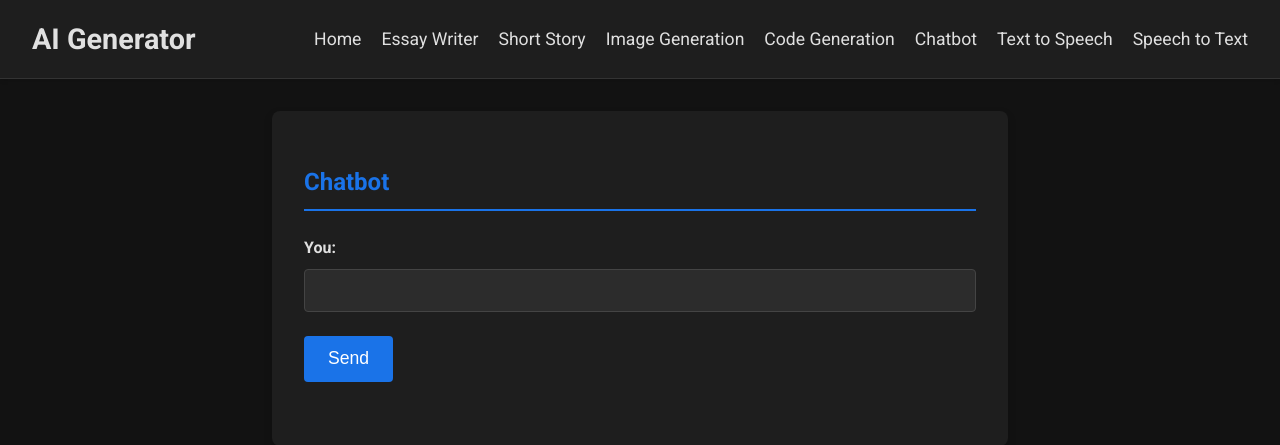
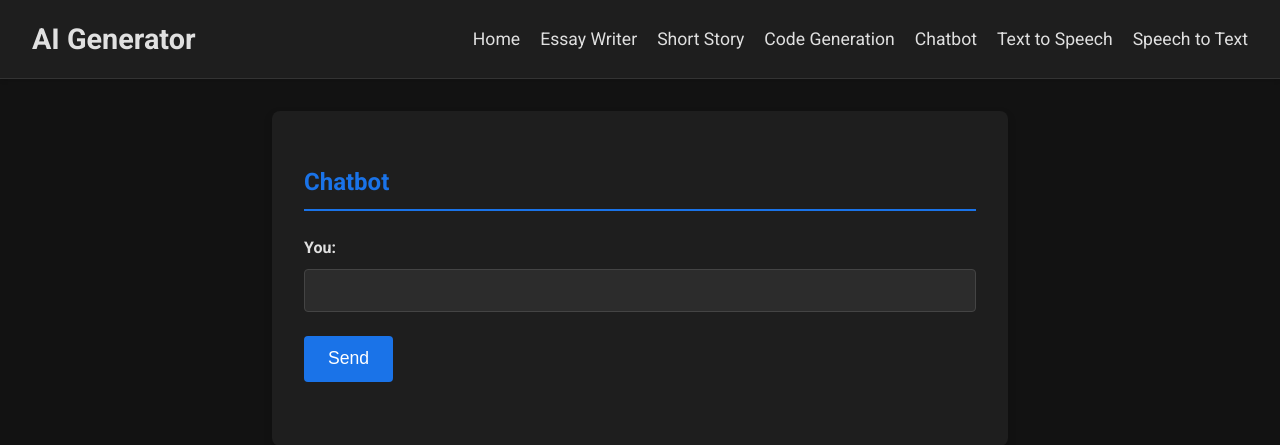
Before and after one commit to kushmdesai/ai-generator, a Flask app: page /chatbot in a window 1280 px wide. Shown: the top 445 px of the page. Run offline with Flask 3, Linux system fonts and the light colour scheme.

Commit message:
removed google image gen as it is banned where its being hosted

```diff
--- a/templates/base.html
+++ b/templates/base.html
@@ -15,7 +15,8 @@
                 <li><a href="{{ url_for('home') }}">Home</a></li>
                 <li><a href="{{ url_for('essay_writer') }}">Essay Writer</a></li>
                 <li><a href="{{ url_for('short_story') }}">Short Story</a></li>
-                <li><a href="{{ url_for('image_generation') }}">Image Generation</a></li>
+                <!-- Uncomment once google unbans image gen for finland or if running locally
+                <li><a href="{{ url_for('image_generation') }}">Image Generation</a></li> -->
                 <li><a href="{{ url_for('code_generation') }}">Code Generation</a></li>
                 <li><a href="{{ url_for('chatbot') }}">Chatbot</a></li>
                 <li><a href="{{ url_for('text_to_speech') }}">Text to Speech</a></li>
```
